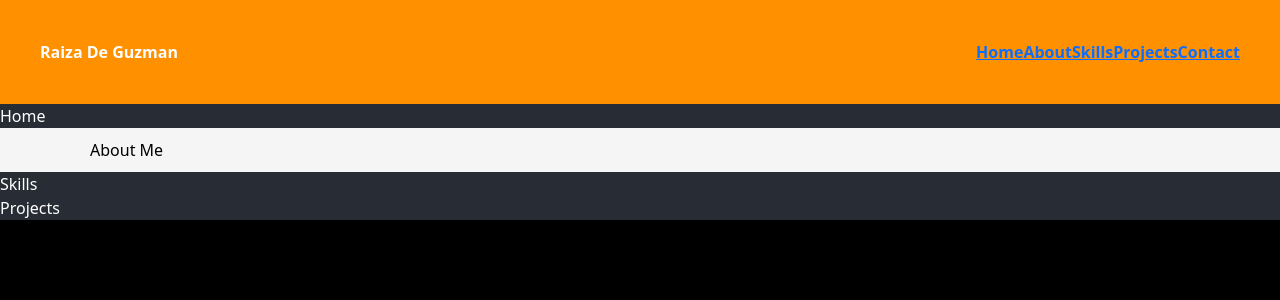
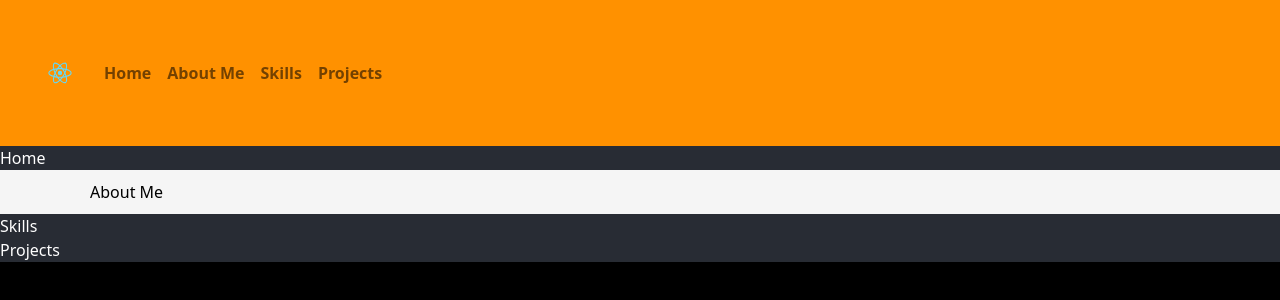
Before and after one commit to Raiza-D/my-portfolio, a React (Create React App) app: page / in a window 1280 px wide. Shown: the top 300 px of the page. Built offline with nearby package versions, Linux system fonts and the light colour scheme.

Commit message:
Import React logo, Nav and Navbar react-bootstrap components. Use components and add Nav Links for portfolio sections.

```diff
--- a/src/components/Navigation.jsx
+++ b/src/components/Navigation.jsx
@@ -1,5 +1,7 @@
 import React from "react";
+import logo from "../logo.svg";
 import "../styles/Navigation.css";
+import { Navbar, Nav } from "react-bootstrap";
 
 export default function Navigation() {
 
@@ -33,19 +35,19 @@ export default function Navigation() {
 
 
   return (
-    <div>
-      <nav class="menu">
-        <span>Raiza De Guzman</span>
-        <span>
-          {categories.map((category) => {
-            return (
-              <a key={category.id} href={category.href}>
-                {category.name}
-              </a>
-            );
-          })}
-        </span>
-      </nav>
+    <div className="menu">
+      <Navbar>
+        <Navbar.Brand>
+          <img src={logo} width="40px" height="40px" />
+          {/* Logo */}
+        </Navbar.Brand>
+        <Nav>
+          <Nav.Link href="home">Home</Nav.Link>
+          <Nav.Link href="about-me">About Me</Nav.Link>
+          <Nav.Link href="skills">Skills</Nav.Link>
+          <Nav.Link href="projects">Projects</Nav.Link>
+        </Nav>
+      </Navbar>
     </div>
   );
 }
```
